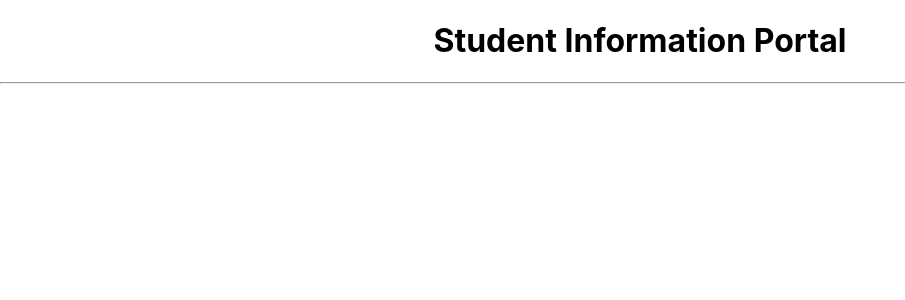
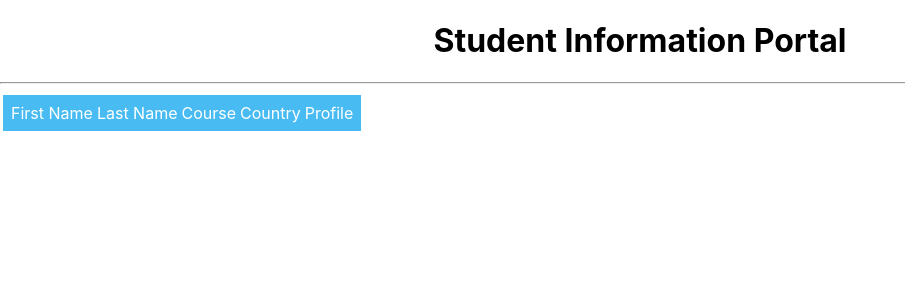
Before and after one commit to GimanthaHesh/Student-information-portal-project, a React (Create React App) app in the folder studentapp/: page / in a window 1280 px wide. Shown: the top 300 px of the page, without its empty margins (0-905 px from the left). Built offline with nearby package versions, Linux system fonts and the light colour scheme.

Commit message:
add student table components and  enhanced its layout & styles

```diff
--- a/studentapp/src/App.js
+++ b/studentapp/src/App.js
@@ -1,5 +1,7 @@
 import logo from './logo.svg';
 import './App.css';
+import StudentTable from './components/studentTable';
+import {students} from './data/StudentsDb'
 
 function App() {
   return (
@@ -10,7 +12,7 @@ function App() {
         <tbody>
           <tr>
             <td>
-
+            <StudentTable students={students}/>
             </td>
           </tr>
         </tbody>
--- /dev/null
+++ b/studentapp/src/components/studentTable.js
@@ -0,0 +1,18 @@
+import '../assets/css/compo.css';
+export default function StudentTable(props) {
+
+    return(
+        <div className="outerDiv">
+            <div className="leftDiv" > </div>
+                <table>
+                    <tr>
+                        <td>First Name</td>
+                        <td>Last Name</td>
+                        <td>Course</td>
+                        <td>Country</td>
+                        <td>Profile</td>
+                    </tr>
+                </table>
+        </div>
+    );
+}
```
